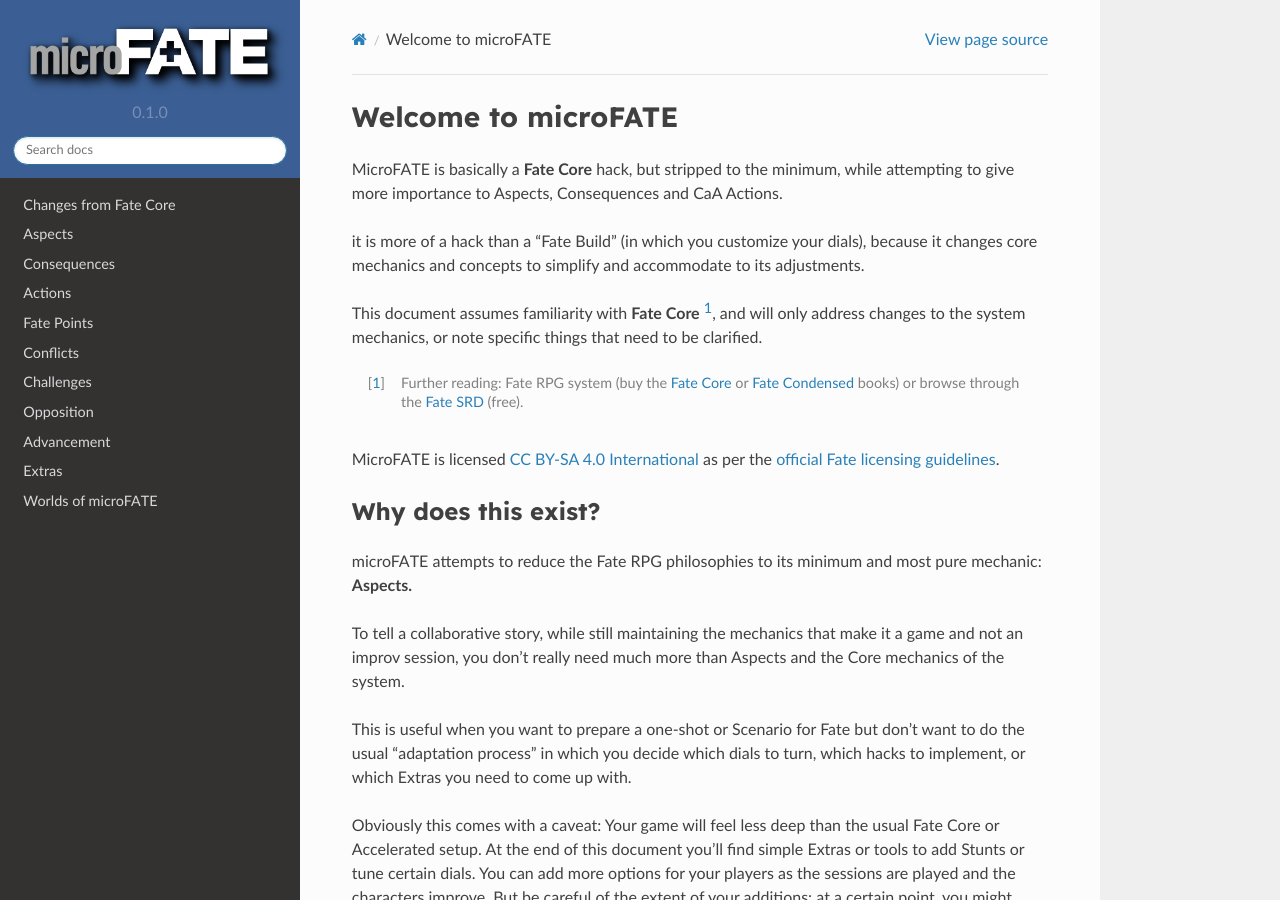
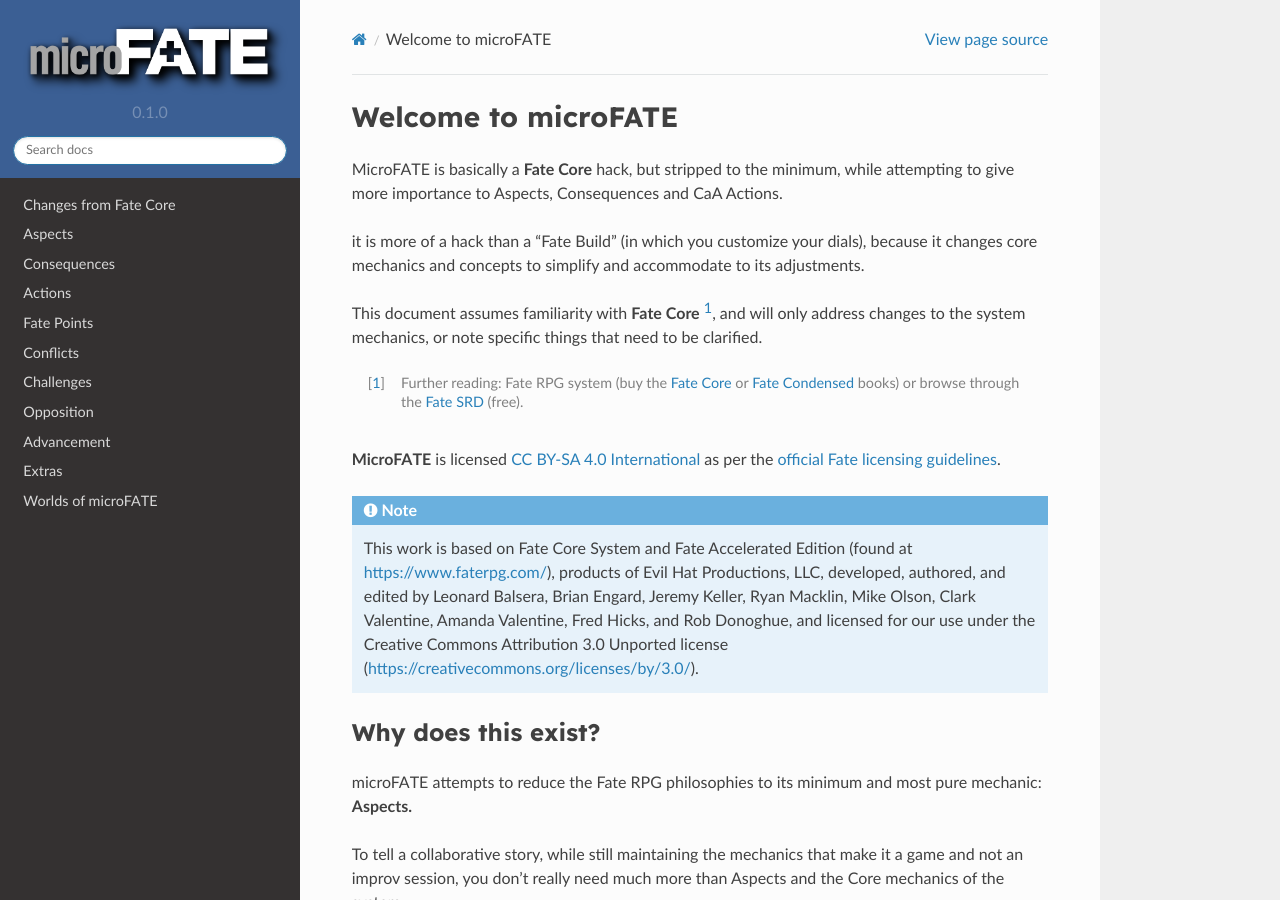
Before and after one commit to TaTooKa/microfate, a Sphinx documentation site: the page built from docs/source/index.rst, in a window 1280 px wide and 900 px high. Built offline with Sphinx 7.4.7 and the Read the Docs theme 2.0.0, drawn with Linux system fonts in a browser that asks for light colours.

Commit message:
Update index.rst

```diff
--- a/docs/source/index.rst
+++ b/docs/source/index.rst
@@ -15,8 +15,11 @@
 .. [#] Further reading: Fate RPG system (buy the `Fate Core <https://evilhat.com/product/fate-core-system/>`_ or `Fate Condensed <https://evilhat.com/product/fate-condensed/>`_ books) or browse through the `Fate SRD <https://fate-srd.com/>`_ (free).
 
 
-MicroFATE is licensed `CC BY-SA 4.0
-International <http://creativecommons.org/licenses/by-sa/4.0/>`_ as per the `official Fate licensing guidelines <https://www.faterpg.com/licensing/licensing-fate-cc-by/>`_.
+**MicroFATE** is licensed `CC BY-SA 4.0
+International <http://creativecommons.org/licenses/by-sa/4.0/>`_ as per the `official Fate licensing guidelines <https://fate-srd.com/official-licensing-fate/cc>`_.
+
+.. note::
+   This work is based on Fate Core System and Fate Accelerated Edition (found at https://www.faterpg.com/), products of Evil Hat Productions, LLC, developed, authored, and edited by Leonard Balsera, Brian Engard, Jeremy Keller, Ryan Macklin, Mike Olson, Clark Valentine, Amanda Valentine, Fred Hicks, and Rob Donoghue, and licensed for our use under the Creative Commons Attribution 3.0 Unported license (https://creativecommons.org/licenses/by/3.0/).
 
 Why does this exist?
 --------------------
```
